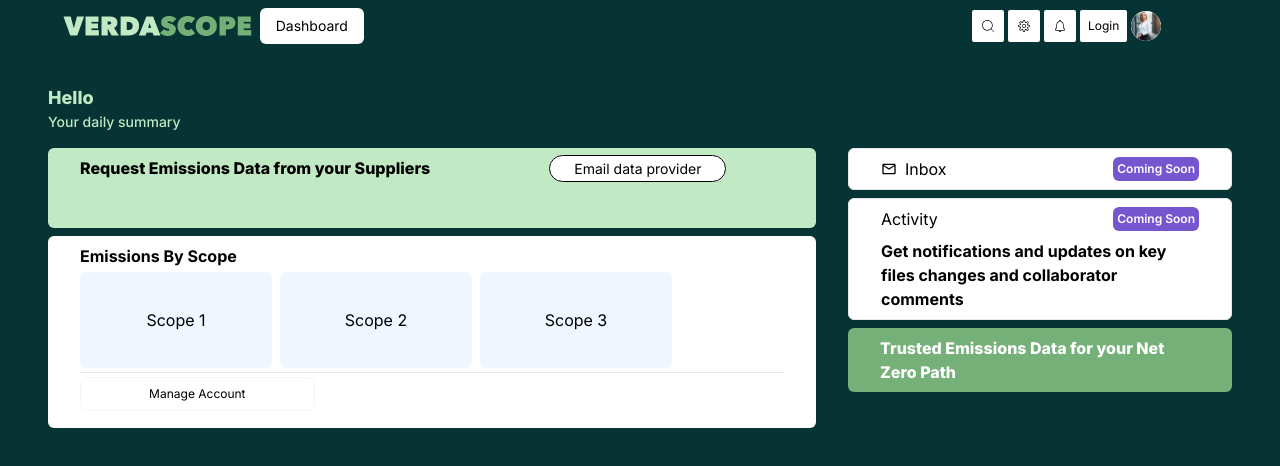
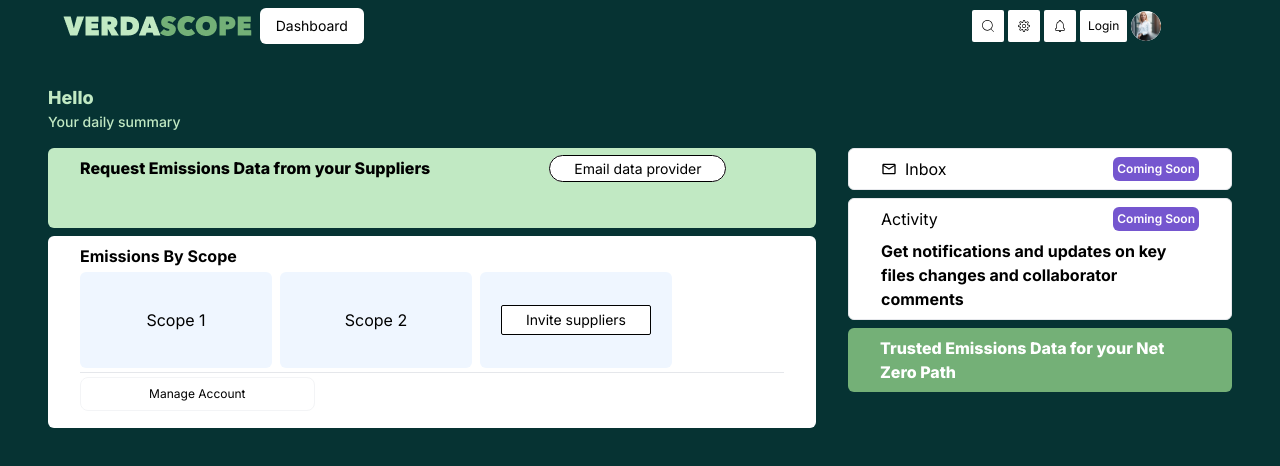
Before and after one commit to PriyathamVarma/traceX, a Next.js app: page /dashboard in a window 1280 px wide. Shown: the top 466 px of the page. Built offline with nearby package versions, Linux system fonts and the light colour scheme; no server answers.

Commit message:
Check: ui/ux for dashboard

```diff
--- a/src/app/components/organisms/cards/emissionsScopeCard.tsx
+++ b/src/app/components/organisms/cards/emissionsScopeCard.tsx
@@ -1,3 +1,5 @@
+import Link from "next/link";
+
 const EmissionsScopeCard = () => {
   return (
     <div className="bg-white flex flex-col overflow-x-auto rounded-md h-48 p-2 px-8 space-y-1">
@@ -10,7 +12,12 @@ const EmissionsScopeCard = () => {
           Scope 2
         </div>
         <div className="bg-blue-50 w-48 h-24 rounded-md flex items-center justify-center">
-          Scope 3
+          <Link
+            href="/provider"
+            className="bg-white border border-black px-6 py-1 text-sm rounded-sm hover:bg-background3 hover:text-white"
+          >
+            Invite suppliers
+          </Link>
         </div>
       </div>
       <hr />
--- a/src/app/page.tsx
+++ b/src/app/page.tsx
@@ -1,9 +1,21 @@
 "use client";
 
+import { useRouter } from "next/navigation";
+import { useEffect } from "react";
+import { useUser } from "../../shared/context/userContext";
 import Header from "./components/templates/header";
-//import { UseUser } from "@auth0/nextjs-auth0/dist/client/use-user";
 
 const Home = () => {
+  const { user } = useUser();
+  const router = useRouter();
+
+  useEffect(() => {
+    if (user !== null) {
+      router.push("/dashboard");
+    } else {
+      router.push("/auth/login");
+    }
+  }, []);
   return (
     <main className="flex  min-h-screen flex-col items-center bg-background1">
       <Header />
```
